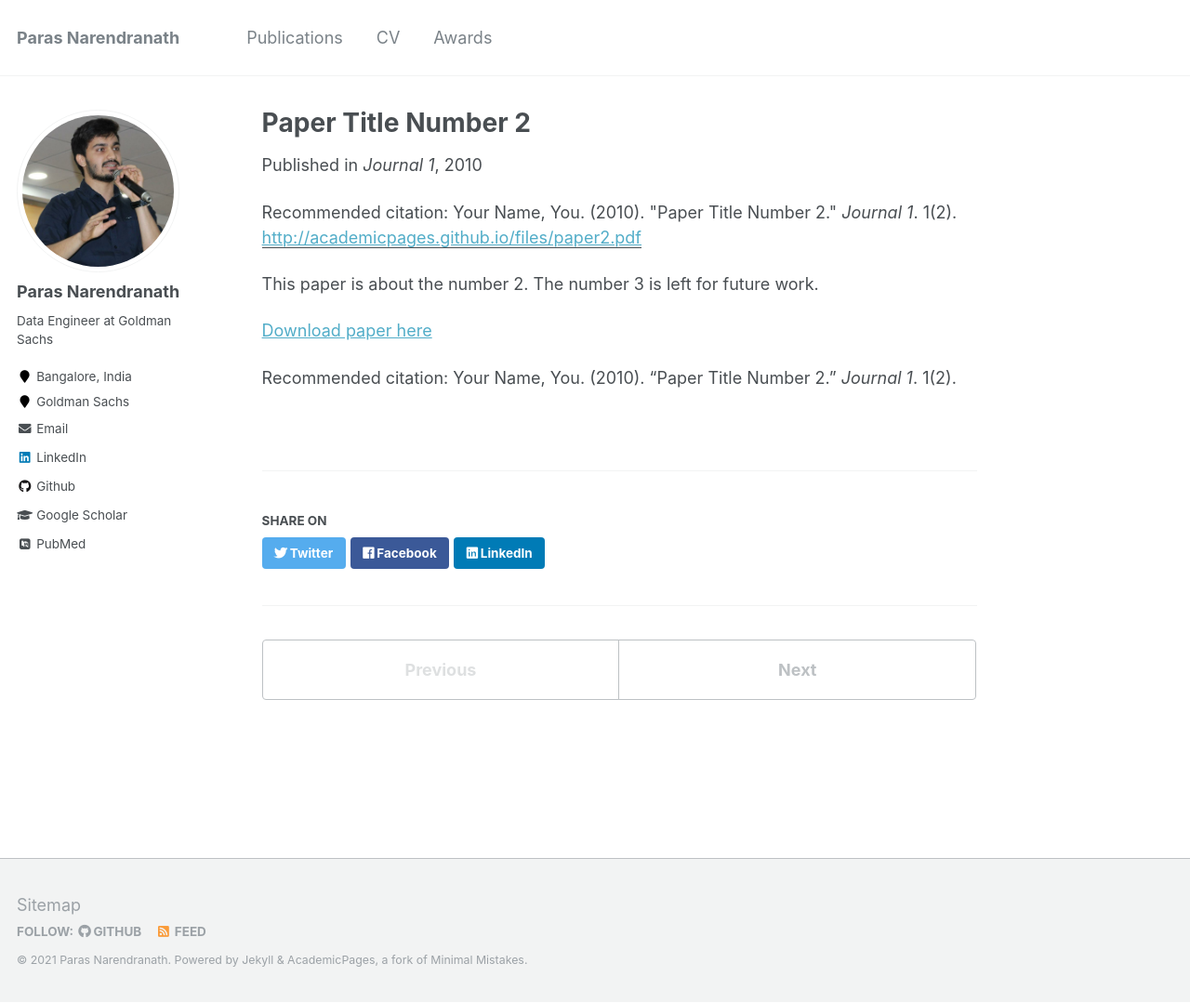
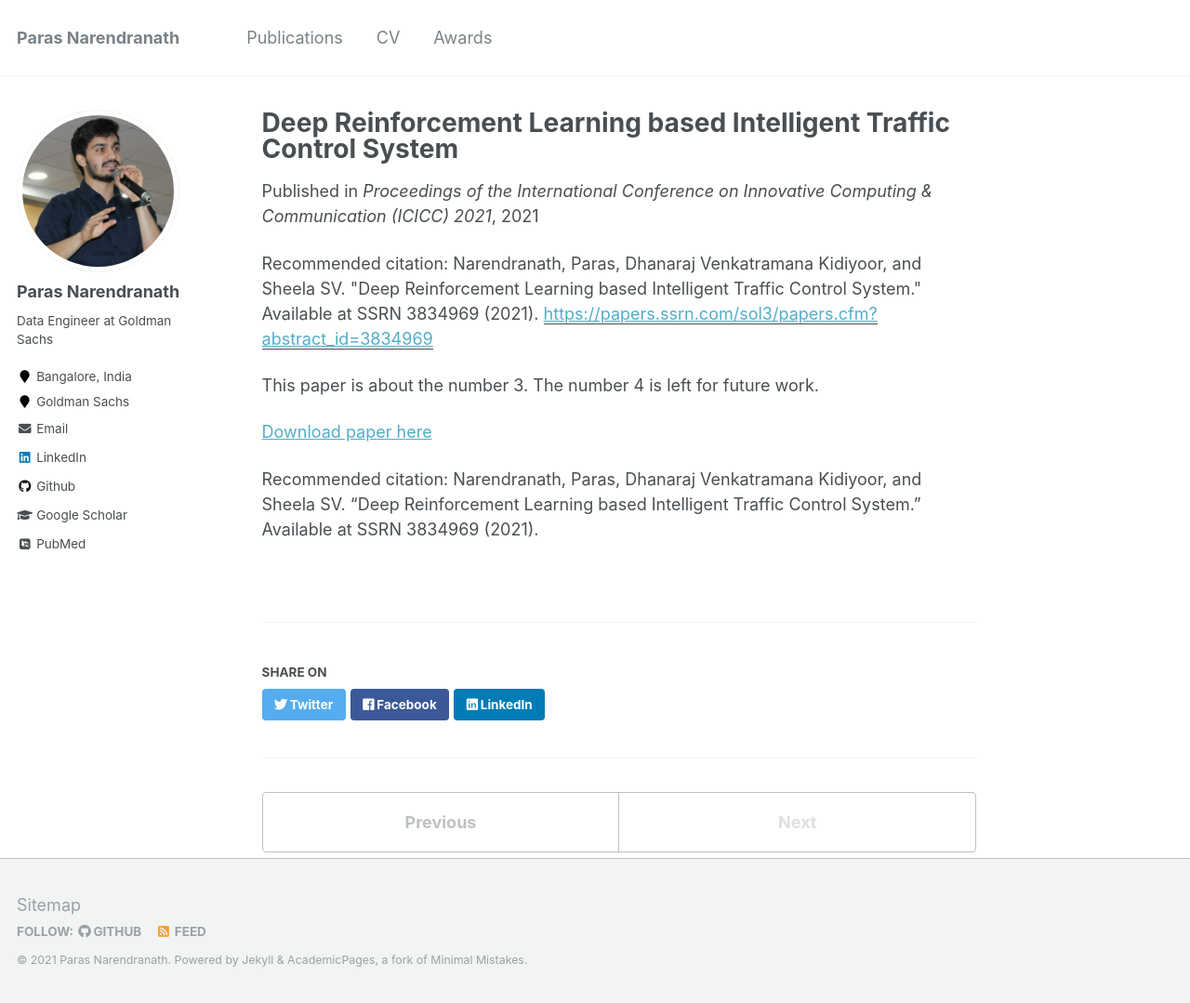
Before and after one commit to parasnaren/github-io-page, a Jekyll site: the page built from _publications/2010-10-01-paper-title-number-2.md, in a window 1280 px wide and 1079 px high. Shown: the whole window at 93% size. Built offline with Jekyll 4.4.1, drawn with Linux system fonts in a browser that asks for light colours; some web fonts are replaced.

Commit message:
Add publications

```diff
--- a/_publications/2010-10-01-paper-title-number-2.md
+++ b/_publications/2010-10-01-paper-title-number-2.md
@@ -1,15 +1,15 @@
 ---
-title: "Paper Title Number 2"
+title: "Deep Reinforcement Learning based Intelligent Traffic Control System"
 collection: publications
-permalink: /publication/2010-10-01-paper-title-number-2
-excerpt: 'This paper is about the number 2. The number 3 is left for future work.'
-date: 2010-10-01
-venue: 'Journal 1'
-paperurl: 'http://academicpages.github.io/files/paper2.pdf'
-citation: 'Your Name, You. (2010). &quot;Paper Title Number 2.&quot; <i>Journal 1</i>. 1(2).'
+permalink: /publication/2015-10-01-paper-title-number-3
+excerpt: 'This paper is about the number 3. The number 4 is left for future work.'
+date: 2021-04-29
+venue: 'Proceedings of the International Conference on Innovative Computing & Communication (ICICC) 2021'
+paperurl: 'https://papers.ssrn.com/sol3/papers.cfm?abstract_id=3834969'
+citation: 'Narendranath, Paras, Dhanaraj Venkatramana Kidiyoor, and Sheela SV. "Deep Reinforcement Learning based Intelligent Traffic Control System." Available at SSRN 3834969 (2021).'
 ---
-This paper is about the number 2. The number 3 is left for future work.
+This paper is about the number 3. The number 4 is left for future work.
 
-[Download paper here](http://academicpages.github.io/files/paper2.pdf)
+[Download paper here](https://papers.ssrn.com/sol3/Delivery.cfm/SSRN_ID3834969_code3635775.pdf?abstractid=3834969&mirid=1)
 
-Recommended citation: Your Name, You. (2010). "Paper Title Number 2." <i>Journal 1</i>. 1(2).
+Recommended citation: Narendranath, Paras, Dhanaraj Venkatramana Kidiyoor, and Sheela SV. "Deep Reinforcement Learning based Intelligent Traffic Control System." Available at SSRN 3834969 (2021).
```
Also changed, not shown: _publications/2009-10-01-paper-title-number-1.md (+10 -10 lines), _publications/2015-10-01-paper-title-number-3.md (+9 -9 lines).
